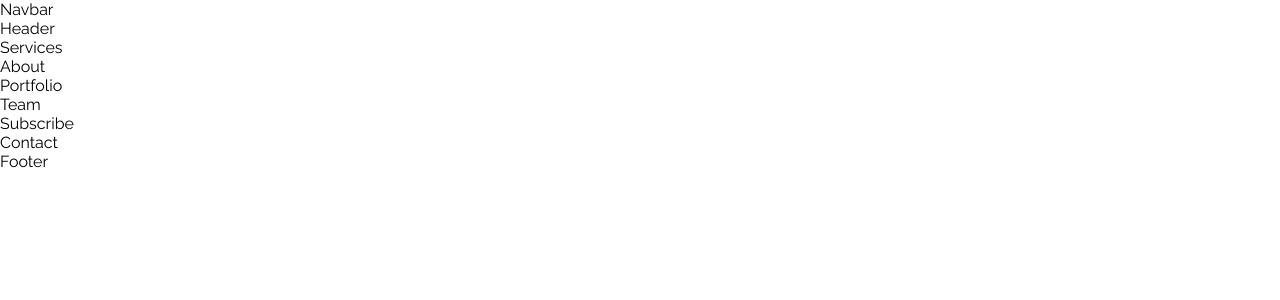
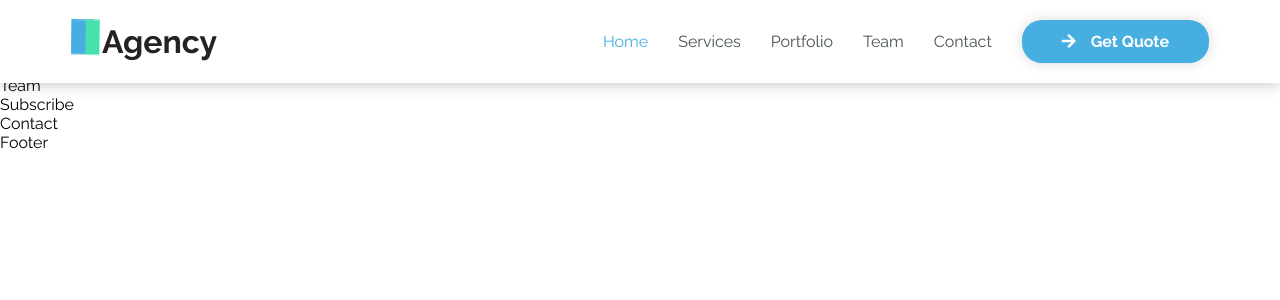
Before and after one commit to Kmg11/Agency, a React (Create React App) app: page / in a window 1280 px wide. Shown: the top 300 px of the page. Built offline with nearby package versions, Linux system fonts and the light colour scheme.

Commit message:
Create Navbar

```diff
--- a/src/Components/Navbar/Index.js
+++ b/src/Components/Navbar/Index.js
@@ -1,11 +1,143 @@
-import './Index.scss';
+import React, { Component } from "react";
+import { NavLink } from "react-router-dom";
+import "./Index.scss";
+import Logo from "./../../Images/Main/logo.png";
 
-const Navbar = (props) => {
-	return (
-		<div>
-			Navbar
-		</div>
-	)
+class Navbar extends Component {
+	constructor(props) {
+		super(props);
+		this.state = { navbarOpen: false };
+
+		// Refs
+		this.navbar = React.createRef();
+
+		// Binding Functions
+		this.openCloseNavbar = this.openCloseNavbar.bind(this);
+		this.handleResize = this.handleResize.bind(this);
+		this.closeNavbar = this.closeNavbar.bind(this);
+	}
+
+	// Handle [Open & Close] Navbar
+	openCloseNavbar() {
+		this.setState((state) => ({ navbarOpen: !this.state.navbarOpen }));
+	}
+
+	// Handle Resize Window
+	handleResize() {
+		window.addEventListener("resize", () => {
+			if (this.state.navbarOpen) {
+				this.setState((state) => ({ navbarOpen: false }));
+			}
+		});
+	}
+
+	// Handle Closing Navbar When Click Anywhere
+	closeNavbar() {
+		document.addEventListener("click", (e) => {
+			if (this.state.navbarOpen) {
+				if (e.target !== this.navbar.current) {
+					this.setState((state) => ({ navbarOpen: false }));
+				}
+			}
+		});
+	}
+
+	// Stop Propagation For Navbar To Handle closeNavbar Function
+	handleNavbarClicking(e) {
+		e.stopPropagation();
+	}
+
+	// Trigger Functions
+	componentDidMount() {
+		this.handleResize();
+		this.closeNavbar();
+	}
+
+	render() {
+		return (
+			<nav
+				className={this.state.navbarOpen ? "navbar open" : "navbar"}
+				ref={this.navbar}
+				onClick={this.handleNavbarClicking}
+			>
+				<div className="container">
+					<div className="navbar-inner">
+						<NavbarLogo />
+						<NavbarResponsiveBtn openCloseNavbar={this.openCloseNavbar} />
+						<NavbarList />
+					</div>
+				</div>
+			</nav>
+		);
+	}
 }
 
+// Navbar Logo Component
+const NavbarLogo = () => {
+	return (
+		<NavLink exact to="/" className="logo">
+			<img src={Logo} alt="Logo" draggable="false" className="logo-image" />
+			<span className="logo-text">Agency</span>
+		</NavLink>
+	);
+};
+
+// Navbar Responsiv Btn Component
+const NavbarResponsiveBtn = (props) => {
+	return (
+		<button className="navbar-responsive-btn" onClick={props.openCloseNavbar}>
+			<div className="line"></div>
+			<div className="line"></div>
+			<div className="line"></div>
+		</button>
+	);
+};
+
+// Navbar List Component
+const NavbarList = () => {
+	return (
+		<ul className="navbar-list">
+			<li className="navbar-item">
+				<NavLink exact to="/" className="navbar-link">
+					Home
+				</NavLink>
+			</li>
+			<li className="navbar-item">
+				<NavLink to="/services" className="navbar-link">
+					Services
+				</NavLink>
+			</li>
+			<li className="navbar-item">
+				<NavLink to="/portfolio" className="navbar-link">
+					Portfolio
+				</NavLink>
+			</li>
+			<li className="navbar-item">
+				<NavLink to="/team" className="navbar-link">
+					Team
+				</NavLink>
+			</li>
+			<li className="navbar-item">
+				<NavLink to="/contact" className="navbar-link">
+					Contact
+				</NavLink>
+			</li>
+
+			<NavbarBtn />
+		</ul>
+	);
+};
+
+// Navbar Btn Component
+const NavbarBtn = () => {
+	return (
+		<li className="navbar-item navbar-btn">
+			<NavLink to="/quote" className="navbar-link">
+				<i className="navbar-btn-icon fas fa-arrow-right"></i>
+				<span className="navbar-btn-text">Get Quote</span>
+			</NavLink>
+		</li>
+	);
+};
+
 export default Navbar;
--- a/src/Components/Navbar/Index.scss
+++ b/src/Components/Navbar/Index.scss
@@ -0,0 +1,190 @@
+@import "./../../Sass/Variables";
+@import "./../../Sass/mixins.scss";
+
+.navbar {
+	$navbarPadding: 20px;
+
+	background-color: $navbarBgColor;
+	padding-top: $navbarPadding;
+	padding-bottom: $navbarPadding;
+	box-shadow: 0 0 15px rgba($thirdColor, 0.3);
+	position: fixed;
+	top: 0;
+	left: 0;
+	right: 0;
+	width: 100%;
+
+	// Navbar Inner Using For Grid System
+	.navbar-inner {
+		display: flex;
+		justify-content: space-between;
+		align-items: center;
+	}
+
+	// Logo
+	.logo {
+		@include reset-link;
+
+		display: flex;
+
+		.logo-image {
+			display: block;
+			position: relative;
+			bottom: 4px;
+			margin-right: 2px;
+		}
+
+		.logo-text {
+			@include first-header;
+			font-size: 2rem;
+
+			@media (max-width: $maxXSmallScreens) {
+				font-size: 1.56rem;
+			}
+		}
+	}
+
+	// Navbar Responsive Btn
+	.navbar-responsive-btn {
+		@include reset-btn;
+
+		@media (min-width: $minLargeScreens) {
+			display: none;
+		}
+
+		padding: 10px;
+		background-color: $secondColor;
+		border: 1px solid transparent;
+		border-radius: 10px;
+		box-shadow: 0 0 15px -2px rgba(#000, 0.2);
+		transition: all 0.3s linear;
+
+		.line {
+			width: 25px;
+			height: 3px;
+			background-color: #fff;
+			transition: all 0.3s linear;
+
+			&:not(:last-of-type) {
+				margin-bottom: 5px;
+			}
+		}
+	}
+
+	// Navbar List
+	.navbar-list {
+		@include reset-list;
+
+		@media (max-width: $maxMediumScreens) {
+			position: absolute;
+			top: 61px;
+			left: 0;
+			right: 0;
+			width: 100%;
+			background-color: $navbarBgColor;
+			border-radius: 0 0 20px 20px;
+			box-shadow: 0 5px 15px -5px rgba($thirdColor, 0.3);
+			overflow: hidden;
+			height: 0;
+			padding: 0;
+			transition: all 0.3s linear;
+		}
+
+		.navbar-item {
+			display: inline-block;
+
+			@media (max-width: $maxMediumScreens) {
+				display: block;
+				text-align: center;
+				padding-bottom: 15px;
+
+				&:not(:first-of-type) {
+					padding-top: 15px;
+				}
+			}
+
+			&:not(:first-of-type) {
+				margin-left: 30px;
+
+				@media (max-width: $maxMediumScreens) {
+					margin-left: 0;
+				}
+			}
+
+			&.navbar-btn {
+				@include reset-btn;
+
+				background-color: $secondColor;
+				padding: 12px 40px;
+				border-radius: 20px;
+				box-shadow: 0 0 15px -2px rgba(#000, 0.2);
+
+				.navbar-btn-icon {
+					position: relative;
+					right: 0;
+					margin-right: 15px;
+					color: #fff;
+					transition: all 0.3s ease;
+				}
+
+				&:hover {
+					.navbar-btn-icon {
+						right: -5px;
+					}
+				}
+
+				.navbar-btn-text {
+					display: inline-block;
+					color: #fff;
+					font-weight: bold;
+				}
+			}
+
+			.navbar-link {
+				@include reset-link;
+				font-size: 1rem;
+				color: $navbarLinkColor;
+				transition: color 0.3s linear;
+
+				&.active,
+				&:hover {
+					color: $secondColor;
+				}
+			}
+		}
+	}
+
+	// Handle Open Navbar In Responsive Mode
+	&.open {
+		box-shadow: none;
+
+		.navbar-responsive-btn {
+			border: 1px solid $secondColor;
+			background-color: transparent;
+
+			.line {
+				background-color: $secondColor;
+
+				&:first-of-type {
+					transform: translate(0, 8px) rotate(45deg);
+				}
+
+				&:nth-of-type(2) {
+					transform: translateX(5px);
+					opacity: 0;
+				}
+
+				&:last-of-type {
+					transform: translate(0, -8px) rotate(-45deg);
+				}
+			}
+		}
+
+		.navbar-list {
+			@media (max-width: $maxMediumScreens) {
+				height: 313px;
+				padding: 20px;
+			}
+		}
+	}
+}
```
